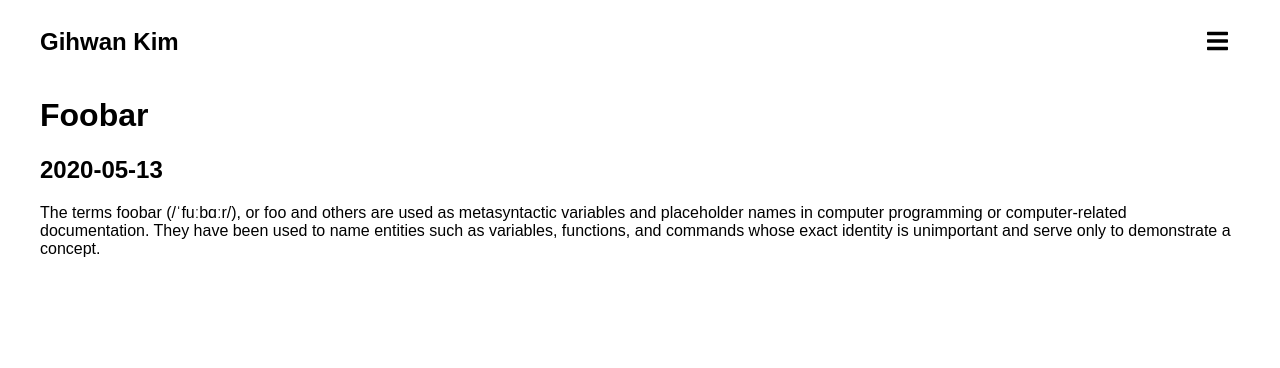
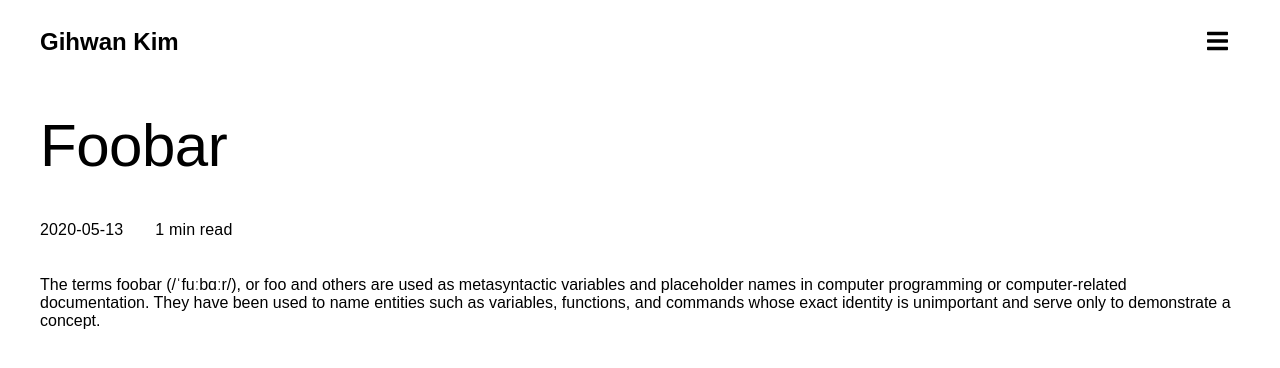
Before and after one commit to 0x1306e6d/gihwan.dev, a Gatsby site: page /articles/foobar in a window 1280 px wide. Built offline with nearby package versions, Linux system fonts and the light colour scheme; Gatsby itself is replaced by a stand-in of ours.

Commit message:
Style article page

```diff
--- a/src/templates/article.js
+++ b/src/templates/article.js
@@ -1,16 +1,57 @@
 import React from "react"
+import styled from "styled-components"
 import { graphql } from "gatsby"
 
 import DefaultLayout from "../layouts/default"
 
+const Title = styled.h1`
+  font-size: 3.75rem;
+  font-weight: 300;
+  line-height: 3.75rem;
+  letter-spacing: -0.0083333333em;
+`
+
+const Metadata = styled.div`
+  display: flex;
+
+  flex: 1;
+  flex-direction: row;
+`
+
+const Date = styled.time`
+  font-size: 1rem;
+  font-weight: 400;
+  line-height: 1.75rem;
+  letter-spacing: 0.009375em;
+`
+
+const Separator = styled.span`
+  margin-left: 16px;
+  margin-right: 16px;
+`
+
+const TimeToRead = styled.p`
+  margin-top: 0;
+  margin-bottom: 16px;
+
+  font-size: 1rem;
+  font-weight: 400;
+  line-height: 1.75rem;
+  letter-spacing: 0.009375em;
+`
+
 const Article = ({ data }) => {
   const { markdownRemark } = data
-  const { frontmatter, html } = markdownRemark
+  const { frontmatter, html, timeToRead } = markdownRemark
 
   return (
     <DefaultLayout>
-      <h1>{frontmatter.title}</h1>
-      <h2>{frontmatter.date}</h2>
+      <Title>{frontmatter.title}</Title>
+      <Metadata>
+        <Date>{frontmatter.date}</Date>
+        <Separator />
+        <TimeToRead>{timeToRead} min read</TimeToRead>
+      </Metadata>
       <div dangerouslySetInnerHTML={{ __html: html }} />
     </DefaultLayout>
   )
@@ -27,6 +68,7 @@ export const pageQuery = graphql`
         date
         title
       }
+      timeToRead
     }
   }
 `
```
Also changed, not shown: src/components/article-list.js (+10 -10 lines).
